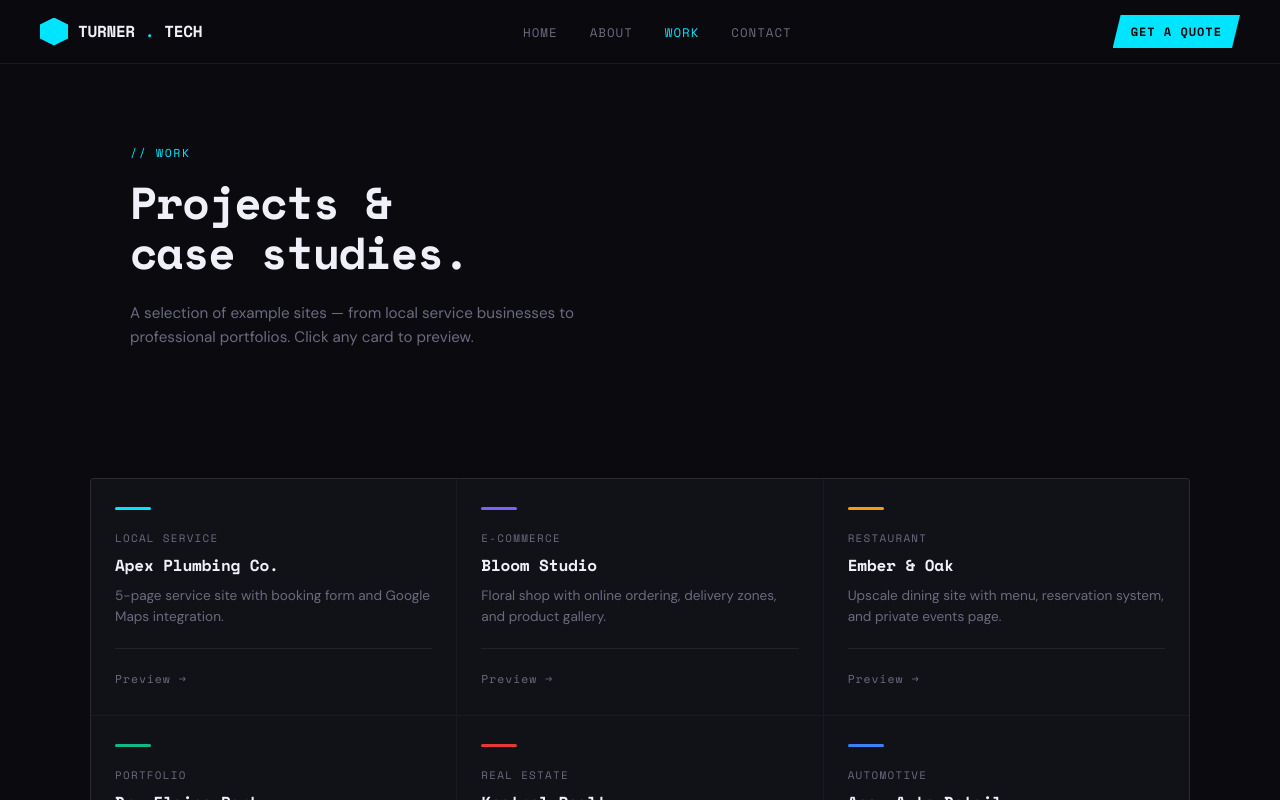
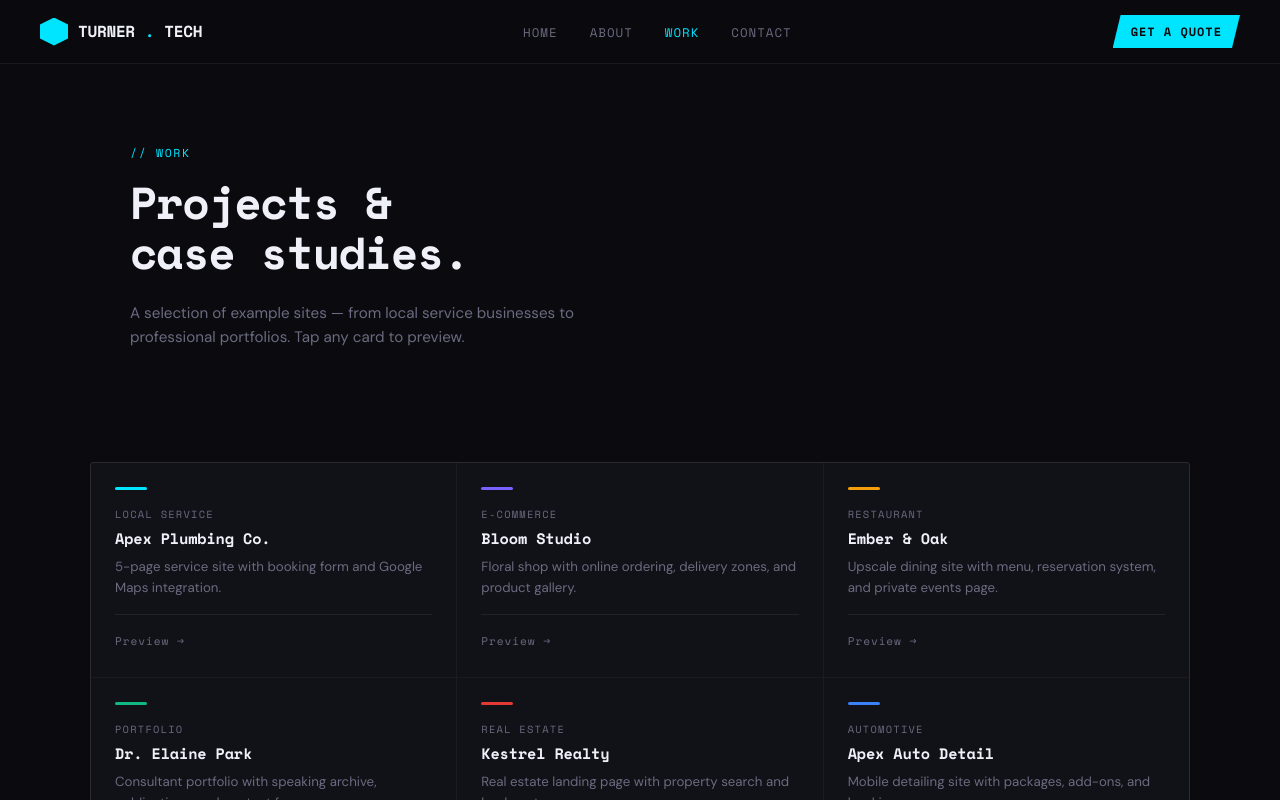
Before and after one commit to antuonettte/antuonettte.github.io, a React (Create React App) app: page / in a window 1280 px wide. Both pictures are taken after a click on the link "WORK". Shown: the top 800 px of the page. Built offline with nearby package versions, Linux system fonts and the light colour scheme.

Commit message:
Fixed modal centering, caused by inherit animation from global css

```diff
--- a/src/pages/Gallery.jsx
+++ b/src/pages/Gallery.jsx
@@ -1,12 +1,11 @@
-import React, { useState } from 'react';
+import React, { useState, useEffect } from 'react';
 import styles from './Gallery.module.css';
 
-import ApexPlumbing  from '../snippets/ApexPlumbing';
-import BloomStudio   from '../snippets/BloomStudio';
-import EmberAndOak   from '../snippets/EmberAndOak';
-import KestrelRealty from '../snippets/KestrelRealty';
-import SynkAnalytics from '../snippets/SynkAnalytics';
-import DrElainePark  from '../snippets/DrElainePark';
+import ApexPlumbing   from '../snippets/ApexPlumbing';
+import BloomStudio    from '../snippets/BloomStudio';
+import EmberAndOak    from '../snippets/EmberAndOak';
+import KestrelRealty  from '../snippets/KestrelRealty';
+import DrElainePark   from '../snippets/DrElainePark';
 import ApexAutoDetail from '../snippets/ApexAutoDetail';
 
 const projects = [
@@ -50,7 +49,6 @@ const projects = [
     accent: '#e53935',
     component: KestrelRealty,
   },
-
   {
     id: 'autodetail',
     title: 'Apex Auto Detail',
@@ -64,26 +62,31 @@ const projects = [
 function Modal({ project, onClose }) {
   const Preview = project.component;
 
-  React.useEffect(() => {
-    const prev = document.body.style.overflow;
+  useEffect(() => {
+    // Lock body scroll
     document.body.style.overflow = 'hidden';
     const onKey = (e) => { if (e.key === 'Escape') onClose(); };
     window.addEventListener('keydown', onKey);
     return () => {
-      document.body.style.overflow = prev;
+      document.body.style.overflow = '';
       window.removeEventListener('keydown', onKey);
     };
   }, [onClose]);
 
   return (
-    <div className={styles.modalBackdrop} onClick={(e) => e.target === e.currentTarget && onClose()}>
+    <div
+      className={styles.modalBackdrop}
+      onClick={(e) => e.target === e.currentTarget && onClose()}
+    >
       <div className={styles.modal}>
         <div className={styles.modalHeader}>
-          <div>
+          <div className={styles.modalMeta}>
+            <span className={styles.modalTag}>{project.tag}</span>
             <div className={styles.modalTitle}>{project.title}</div>
-            <div className={styles.modalDesc}>{project.description}</div>
           </div>
-          <button className={styles.modalClose} onClick={onClose}>✕</button>
+          <button className={styles.modalClose} onClick={onClose} aria-label="Close">
+            ✕
+          </button>
         </div>
         <div className={styles.modalBody}>
           <Preview />
@@ -103,14 +106,14 @@ export default function Gallery({ onNavigate }) {
         <h2>Projects &amp;<br />case studies.</h2>
         <p className={styles.sub}>
           A selection of example sites — from local service businesses to
-          professional portfolios. Click any card to preview.
+          professional portfolios. Tap any card to preview.
         </p>
       </div>
 
       <div className={styles.grid}>
         {projects.map((p) => (
           <div key={p.id} className={styles.card} onClick={() => setActive(p)}>
-            <div className={styles.accent} style={{ background: p.accent }} />
+            <div className={styles.accentBar} style={{ background: p.accent }} />
             <div className={styles.cardTag}>{p.tag}</div>
             <div className={styles.cardTitle}>{p.title}</div>
             <div className={styles.cardDesc}>{p.description}</div>
--- a/src/pages/Gallery.module.css
+++ b/src/pages/Gallery.module.css
@@ -1,3 +1,9 @@
+/* ─────────────────────────────────────────
+   Gallery — mobile-first
+   The modal is designed for phones first,
+   then enhanced for larger screens.
+───────────────────────────────────────── */
+
 .wrapper {
   padding-top: var(--nav-h);
   min-height: 100vh;
@@ -15,78 +21,74 @@
 /* ── Card grid ── */
 .grid {
   display: grid;
-  grid-template-columns: repeat(3, 1fr);
+  grid-template-columns: 1fr;          /* mobile: single column */
   gap: 1px;
   background: var(--border);
   border: 1px solid var(--border);
   border-radius: 4px;
   overflow: hidden;
-  max-width: 1100px;
-  width: calc(100% - 5rem);
-  margin: 3rem auto 0;
+  width: calc(100% - 2rem);
+  margin: 2rem auto 0;
 }
 
-/* ── Individual card ── */
 .card {
   background: var(--surface);
-  padding: 1.75rem 1.5rem 1.5rem;
+  padding: 1.5rem;
   display: flex;
   flex-direction: column;
-  gap: 0;
   cursor: pointer;
   transition: background 0.2s;
-  min-height: 200px;
-  position: relative;
+  min-height: 160px;
 }
 
-.card:hover { background: var(--surface2); }
+.card:hover,
+.card:active { background: var(--surface2); }
 
-/* coloured accent bar */
-.accent {
+.accentBar {
   height: 3px;
-  width: 36px;
+  width: 32px;
   border-radius: 2px;
-  margin-bottom: 1.25rem;
+  margin-bottom: 1rem;
   transition: width 0.25s ease;
 }
 
-.card:hover .accent { width: 56px; }
+.card:hover .accentBar { width: 52px; }
 
 .cardTag {
   font-family: var(--mono);
-  font-size: 0.68rem;
+  font-size: 0.65rem;
   letter-spacing: 0.12em;
   text-transform: uppercase;
   color: var(--muted);
-  margin-bottom: 0.5rem;
+  margin-bottom: 0.4rem;
 }
 
 .cardTitle {
   font-family: var(--mono);
-  font-size: 1rem;
+  font-size: 0.95rem;
   font-weight: 700;
   color: var(--text);
   letter-spacing: -0.01em;
-  margin-bottom: 0.6rem;
+  margin-bottom: 0.5rem;
   line-height: 1.25;
 }
 
 .cardDesc {
-  font-size: 0.85rem;
+  font-size: 0.83rem;
   color: var(--muted);
   line-height: 1.6;
   flex: 1;
 }
 
 .cardFooter {
-  margin-top: 1.25rem;
-  padding-top: 1rem;
+  margin-top: 1rem;
+  padding-top: 0.75rem;
   border-top: 1px solid var(--border);
 }
 
 .cardArrow {
   font-family: var(--mono);
-  font-size: 0.72rem;
+  font-size: 0.7rem;
   letter-spacing: 0.08em;
   color: var(--muted);
   transition: color 0.2s;
@@ -94,9 +96,9 @@
 
 .card:hover .cardArrow { color: var(--accent); }
 
-/* ── CTA strip ── */
+/* ── CTA ── */
 .cta {
-  padding: 1.5rem 2.5rem;
+  padding: 1.5rem;
   border-top: 1px solid var(--border);
   background: var(--surface);
   text-align: center;
@@ -113,40 +115,67 @@
 .cta a { color: var(--accent); cursor: pointer; text-decoration: none; }
 .cta a:hover { text-decoration: underline; }
 
-/* ── Modal ── */
+
+/* ═══════════════════════════════════════
+   MODAL — mobile-first bottom sheet
+   On mobile: slides up from the bottom,
+   takes up 80% of the screen height.
+   On desktop: centered dialog.
+═══════════════════════════════════════ */
+
+/*
+  The backdrop is position:fixed with inset:0.
+  IMPORTANT: the .modal itself uses NO transform
+  in its animation — transforms on fixed children
+  can break stacking context in mobile browsers.
+  We animate opacity only on the modal content;
+  the sheet slides via the backdrop's align-items.
+*/
 .modalBackdrop {
+  /* Lock to the true visual viewport */
   position: fixed;
-  inset: 0;
+  top: 0;
+  left: 0;
+  right: 0;
+  bottom: 0;
   z-index: 9999;
-  background: rgba(0, 0, 0, 0.8);
+
+  background: rgba(0, 0, 0, 0.75);
+  backdrop-filter: blur(4px);
+  -webkit-backdrop-filter: blur(4px);
+
+  /* Mobile: sheet sits at the bottom */
   display: flex;
-  align-items: center;
-  justify-content: center;
-  padding: 2rem;
-  backdrop-filter: blur(6px);
-  animation: fadeIn 0.2s ease;
+  flex-direction: column;
+  justify-content: flex-end;
+  align-items: stretch;
+
+  animation: backdropIn 0.22s ease forwards;
 }
 
+@keyframes backdropIn {
+  from { background: rgba(0,0,0,0); backdrop-filter: blur(0px); }
+  to   { background: rgba(0,0,0,0.75); backdrop-filter: blur(4px); }
+}
+
+/* Mobile sheet */
 .modal {
   background: var(--surface);
   border: 1px solid var(--border);
+  border-bottom: none;
+  border-radius: 12px 12px 0 0;
   width: 100%;
-  max-width: 820px;
-  /* height: min(88vh, 680px); */
+  /* 80dvh so mobile browser chrome is excluded from the calc */
+  height: 80dvh;
   display: flex;
   flex-direction: column;
   overflow: hidden;
-  animation: slideUp 0.25s ease;
-  /* prevent modal from stretching to page height */
-  position: relative;
+
+  /* Slide up — opacity only, NO transform (avoids fixed stacking bug) */
+  /* animation: sheetUp 0.3s cubic-bezier(0.32, 0.72, 0, 1) forwards; */
 }
 
-@keyframes slideUp {
-  from { opacity: 0; transform: translateY(16px); }
-  to   { opacity: 1; transform: translateY(0); }
-}
-
-@keyframes fadeIn {
+@keyframes sheetUp {
   from { opacity: 0; }
   to   { opacity: 1; }
 }
@@ -158,73 +187,105 @@
   padding: 1rem 1.25rem;
   border-bottom: 1px solid var(--border);
   flex-shrink: 0;
+  /* Drag handle visual hint on mobile */
+  background: var(--surface2);
+}
+
+/* Pill handle above the header on mobile */
+.modalHeader::before {
+  content: none;
+}
+
+.modalMeta {
+  display: flex;
+  flex-direction: column;
+  gap: 3px;
+  min-width: 0;
+}
+
+.modalTag {
+  font-family: var(--mono);
+  font-size: 0.62rem;
+  letter-spacing: 0.12em;
+  text-transform: uppercase;
+  color: var(--accent);
 }
 
 .modalTitle {
   font-family: var(--mono);
-  font-size: 0.9rem;
+  font-size: 0.88rem;
   font-weight: 700;
   color: var(--text);
-  letter-spacing: 0.02em;
-}
-
-.modalDesc {
-  font-size: 0.78rem;
-  color: var(--muted);
-  margin-top: 2px;
+  letter-spacing: 0.01em;
+  white-space: nowrap;
+  overflow: hidden;
+  text-overflow: ellipsis;
 }
 
 .modalClose {
-  background: transparent;
+  background: var(--surface);
   border: 1px solid var(--border);
   color: var(--muted);
-  width: 30px;
-  height: 30px;
+  /* Bigger tap target on mobile */
+  width: 36px;
+  height: 36px;
+  border-radius: 50%;
   display: flex;
   align-items: center;
   justify-content: center;
   cursor: pointer;
   font-size: 0.75rem;
-  transition: border-color 0.2s, color 0.2s;
   flex-shrink: 0;
+  /* transition: border-color 0.2s, color 0.2s, background 0.2s; */
 }
 
-.modalClose:hover { border-color: var(--accent); color: var(--accent); }
+.modalClose:hover  { border-color: var(--accent); color: var(--accent); }
+.modalClose:active { background: var(--surface2); }
 
 .modalBody {
   overflow-y: auto;
   flex: 1;
-  /* ensures content scrolls inside, not the page */
-  /* overscroll-behavior: contain; */
+  /* Prevent page scroll from bleeding through */
+  overscroll-behavior: contain;
+  -webkit-overflow-scrolling: touch;
 }
 
-/* ── Responsive ── */
-@media (max-width: 900px) {
+
+/* ── Tablet: 2-col grid, modal stays as bottom sheet ── */
+@media (min-width: 600px) {
   .grid {
     grid-template-columns: repeat(2, 1fr);
     width: calc(100% - 3rem);
   }
+
+  .modal {
+    height: 75dvh;
+  }
 }
 
-@media (max-width: 600px) {
+
+/* ── Desktop: centered dialog ── */
+@media (min-width: 900px) {
   .grid {
-    grid-template-columns: 1fr;
-    width: 100%;
-    border-left: none;
-    border-right: none;
-    border-radius: 0;
+    grid-template-columns: repeat(3, 1fr);
+    max-width: 1100px;
+    width: calc(100% - 5rem);
   }
 
+  /* Switch backdrop to centered layout */
   .modalBackdrop {
-    padding: 0;
-    align-items: flex-start;
-
+    justify-content: center;
+    align-items: center;
+    padding: 2rem;
   }
 
+  /* Switch modal to a capped dialog box */
   .modal {
-    height: 85vh;
-    border-radius: 8px 8px 0 0;
-    padding-left: 10px;
-    padding-right: 10px;
+    width: 100%;
+    max-width: 820px;
+    height: auto;
+    max-height: min(80vh, 700px);
+    border: 1px solid var(--border);
+    border-radius: 6px;
   }
 }
--- a/src/styles/global.css
+++ b/src/styles/global.css
@@ -97,10 +97,10 @@ body {
   line-height: 1.1;
 }
 
-/* Page transition */
-.page-enter {
+/* Page transition ***CAUSING BREAKING ON MODAL POSITION FIXED>*/
+/* .page-enter {
   animation: fadeIn 0.35s ease forwards;
-}
+} */
 
 @keyframes fadeIn {
   from {
```
